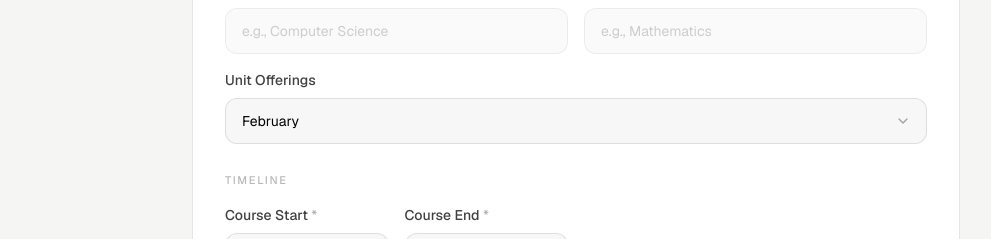
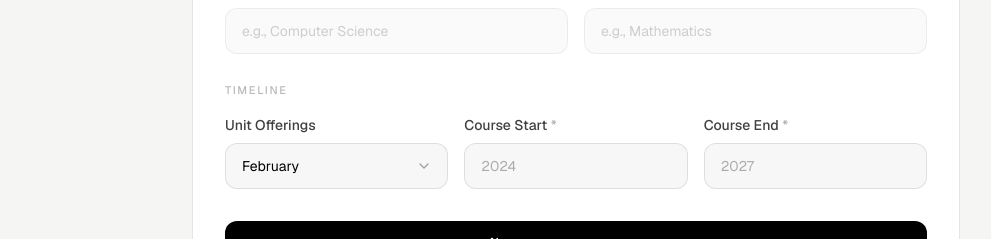
Before and after one commit to frzatla/u-nitme, a Next.js app in the folder my-app/: page /dashboard in a window 1280 px wide. Shown: the part 555-794 px from the top of the page, without its empty margins (64-1055 px from the left). Built offline with nearby package versions, Linux system fonts and the light colour scheme; no server answers.

Commit message:
fix issue on seamless

```diff
--- a/my-app/src/app/dashboard/new/page.js
+++ b/my-app/src/app/dashboard/new/page.tsx
@@ -44,7 +44,7 @@ export default function NewPlanPage() {
             </div>
           </div>
 
-          <UserButton afterSignOutUrl="/" />
+          <UserButton />
         </div>
       </header>
 
--- a/my-app/src/app/page.tsx
+++ b/my-app/src/app/page.tsx
@@ -367,8 +367,8 @@ export default function Home() {
 
           <SignInButton
             mode="redirect"
-            forceRedirectUrl="/dashboard"
-            fallbackRedirectUrl="/dashboard"
+            forceRedirectUrl="/dashboard/new"
+            fallbackRedirectUrl="/dashboard/new"
           >
             <button className="inline-flex items-center gap-2 text-xs uppercase tracking-[0.18em] text-white/65 transition hover:text-white">
               Sign In
--- a/my-app/src/app/sign-in/[[...sign-in]]/page.tsx
+++ b/my-app/src/app/sign-in/[[...sign-in]]/page.tsx
@@ -2,6 +2,9 @@ import { SignIn } from "@clerk/nextjs";
 
 export default function Page() {
   return (
-    <SignIn forceRedirectUrl="/dashboard" fallbackRedirectUrl="/dashboard" />
+    <SignIn
+      forceRedirectUrl="/dashboard/new"
+      fallbackRedirectUrl="/dashboard/new"
+    />
   );
 }
--- a/my-app/src/components/StudentDetailsForm.tsx
+++ b/my-app/src/components/StudentDetailsForm.tsx
@@ -1,29 +1,10 @@
-"use client";
-
-import { FormEventHandler } from "react";
+import { HTMLProps } from "react";
 import StudentDetailsFormContent from "./StudentDetailsFormContent";
 
-type StudentDetailsFormProps = {
-  action?: string | ((formData: FormData) => void | Promise<void>);
-  onSubmit?: (data: Record<string, FormDataEntryValue>) => void;
-};
-
-export default function StudentDetailsForm({
-  action,
-  onSubmit,
-}: StudentDetailsFormProps) {
-  const handleSubmit: FormEventHandler<HTMLFormElement> | undefined = onSubmit
-    ? (event) => {
-        event.preventDefault();
-        const formData = new FormData(event.currentTarget);
-        const data = Object.fromEntries(formData.entries());
-        onSubmit(data);
-      }
-    : undefined;
-
+export default function StudentDetailsForm({ action }: HTMLProps<"form">) {
   return (
     <div className="rounded-3xl border border-black/10 bg-white px-7 py-8 shadow-[0_1px_2px_rgba(0,0,0,0.02)] md:px-8 md:py-9">
-      <form action={action} onSubmit={handleSubmit} className="space-y-7">
+      <form action={action} className="space-y-7">
         <StudentDetailsFormContent />
       </form>
     </div>
--- a/my-app/src/components/StudentDetailsFormContent.tsx
+++ b/my-app/src/components/StudentDetailsFormContent.tsx
@@ -203,7 +203,15 @@ export default function StudentDetailsFormContent() {
           </div>
         </div>
 
-        <div className="mt-4">
+      </section>
+
+      <section>
+        <p className="mb-4 text-[11px] font-medium uppercase tracking-[0.16em] text-black/28">
+          Timeline
+        </p>
+
+        <div className="grid grid-cols-1 gap-4 md:grid-cols-3">
+          <div>
             <label
               htmlFor="semesterOffering"
               className="mb-2 block text-sm font-medium text-black/75"
@@ -223,14 +231,7 @@ export default function StudentDetailsFormContent() {
               <ChevronDown className="pointer-events-none absolute right-4 top-1/2 h-4 w-4 -translate-y-1/2 text-black/35" />
             </div>
           </div>
-      </section>
 
-      <section>
-        <p className="mb-4 text-[11px] font-medium uppercase tracking-[0.16em] text-black/28">
-          Timeline
-        </p>
-
-        <div className="grid grid-cols-2 gap-4 md:grid-cols-4">
           <div>
             <label
               htmlFor="yearStart"
```
Lines whose indentation alone changed are shown as unchanged.
